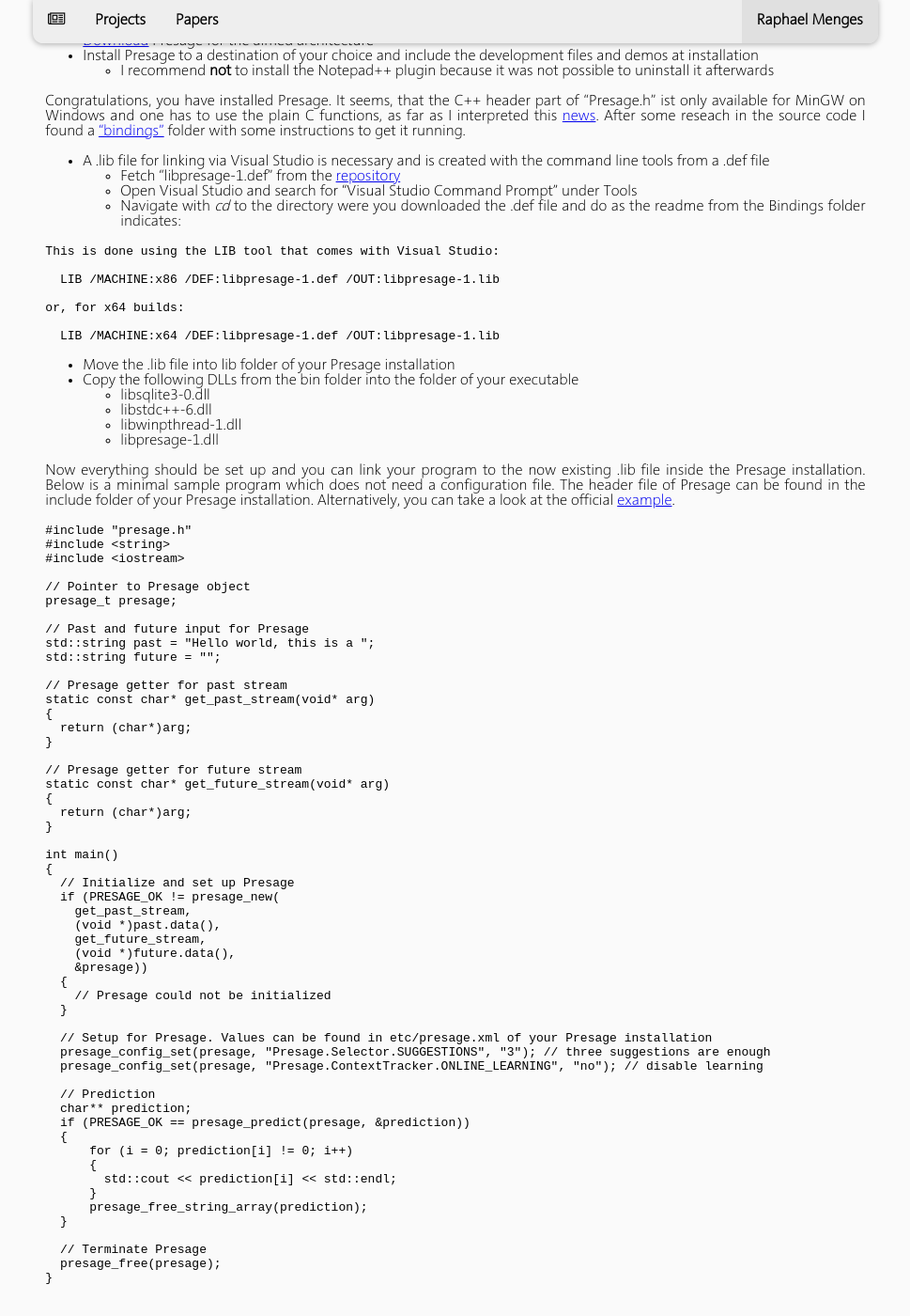
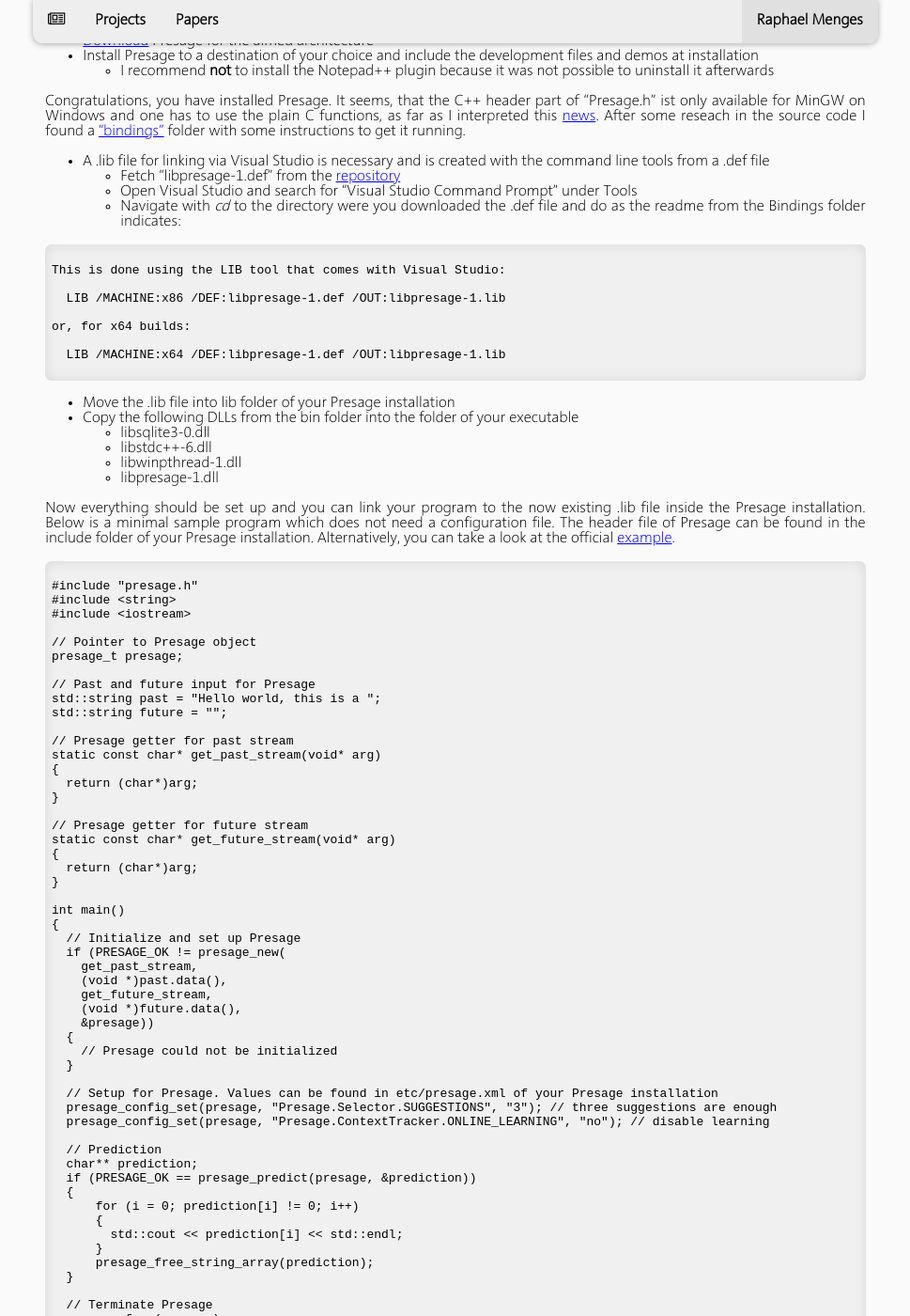
Before and after one commit to raphaelmenges/raphaelmenges.github.io, a Jekyll site: the page built from _posts/2016-08-28-presage-and-visual-studio.md, in a window 1280 px wide and 1400 px high, scrolled down 300 px. Shown: the whole window at 94% size, without its empty margins (155-1124 px from the left). Built offline with Jekyll 4.4.1, drawn with Linux system fonts in a browser that asks for light colours.

Commit message:
Improved code snippets on mobile.

````diff
--- a/_posts/2016-08-28-presage-and-visual-studio.md
+++ b/_posts/2016-08-28-presage-and-visual-studio.md
@@ -38,7 +38,7 @@
 
 Now everything should be set up and you can link your program to the now existing .lib file inside the Presage installation. Below is a minimal sample program which does not need a configuration file. The header file of Presage can be found in the include folder of your Presage installation. Alternatively, you can take a look at the official [example](https://sourceforge.net/p/presage/presage/ci/master/tree/bindings/c/presage_c_demo.c).
 
-```C++
+```
 #include "presage.h"
 #include <string>
 #include <iostream>
--- a/css/main.css
+++ b/css/main.css
@@ -356,3 +356,16 @@
 	.navbar { width: 100%; border-radius: 0pt; }
 	.front { margin-left: 50pt;	margin-right: 50pt; }
 }
+
+/*************/
+/*** OTHER ***/
+/*************/
+
+/* Add properties to code highlight */
+.highlighter-rouge {
+	overflow: auto;
+	background-color: #F0F0F0;
+	padding: 5pt;
+	border-radius: 5pt;
+	box-shadow: inset 0pt 0pt 10pt rgba(0,0,0,0.1);
+}
````
